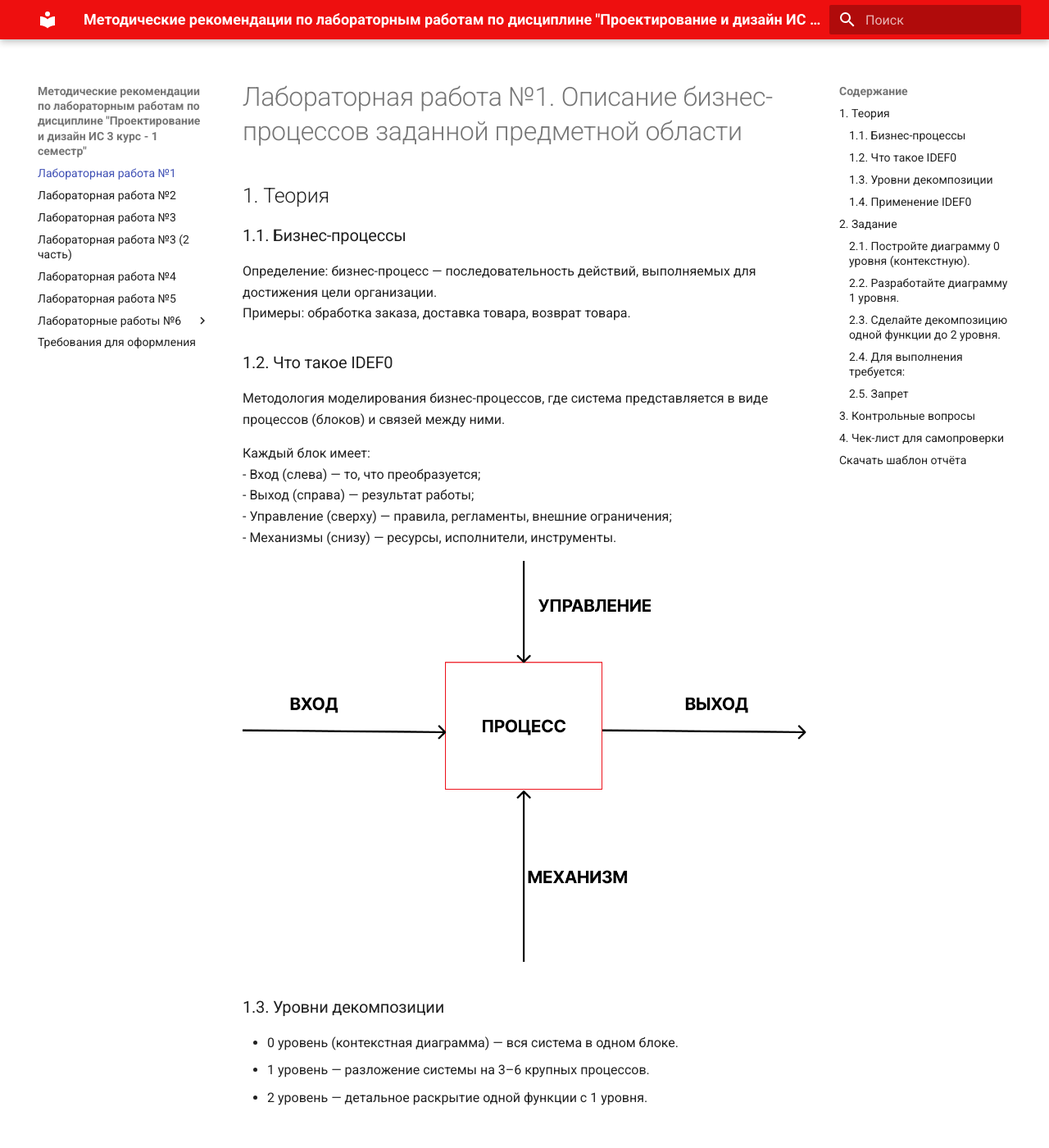
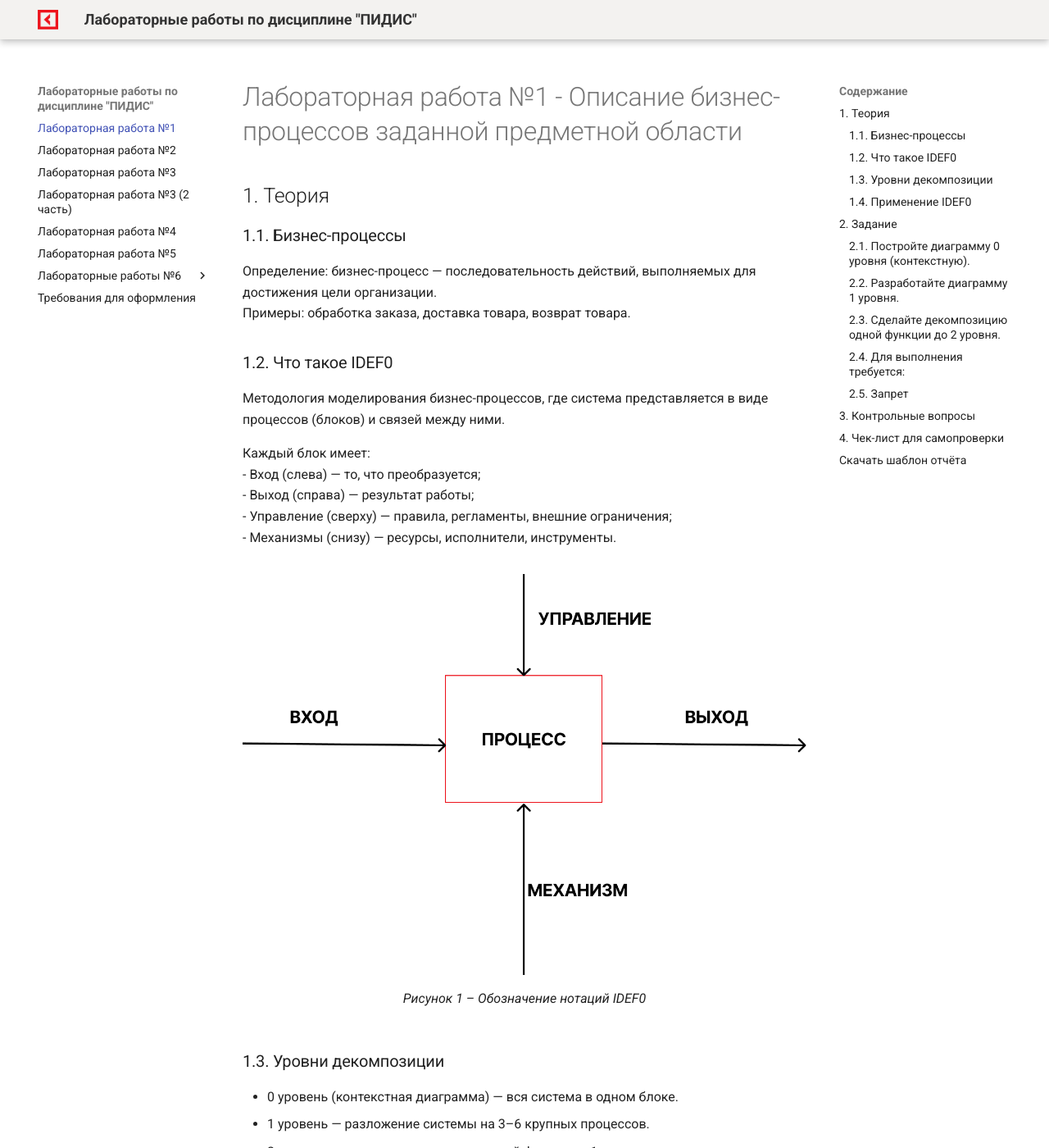
Before and after one commit to OlgaKraven/DKIP.PM.05.MDK.01-PIDIS.01, an MkDocs documentation site: the page built from docs/index.md, in a window 1280 px wide and 1400 px high. Shown: the whole window at 82% size. Built offline with MkDocs 1.6.1 and Material for MkDocs 9.7.7, drawn with Linux system fonts in a browser that asks for light colours; some of the changed text lies outside the part shown.

Commit message:
fix: добавление лого, модификация стиля

```diff
--- a/docs/index.md
+++ b/docs/index.md
@@ -1,4 +1,4 @@
-# Лабораторная работа №1. Описание бизнес-процессов заданной предметной области
+# Лабораторная работа №1 -  Описание бизнес-процессов заданной предметной области
 
 ##  1. Теория
 
@@ -15,14 +15,20 @@
 - Управление (сверху) — правила, регламенты, внешние ограничения;
 - Механизмы (снизу) — ресурсы, исполнители, инструменты.
 
-![IDEF0](assets/image/1.png){ loading=lazy }
+![IDEF0](assets/image/1.png)
+/// caption
+Рисунок 1 – Обозначение нотаций IDEF0
+///
 
 ### 1.3. Уровни декомпозиции
 - 0 уровень (контекстная диаграмма) — вся система в одном блоке.
 - 1 уровень — разложение системы на 3–6 крупных процессов.
 - 2 уровень — детальное раскрытие одной функции с 1 уровня.
 
-![Декомпозиция](assets/image/2.png){ loading=lazy }
+![Декомпозиция](assets/image/2.png)
+/// caption
+Рисунок 2 – Декомпозиция IDEF0
+///
 ### 1.4. Применение IDEF0
 - Для понимания структуры работы организации,
 - Для выявления процессов и их взаимодействия,
--- a/docs/stylesheets/extra.css
+++ b/docs/stylesheets/extra.css
@@ -1,5 +1,9 @@
 :root  > * {
-  --md-primary-fg-color:        #EE0F0F;
+  --md-primary-fg-color:        #f3f2f0;
   --md-primary-fg-color--light: #ECB7B7;
   --md-primary-fg-color--dark:  #90030C;
+
 }
+.md-header__topic {
+  color: #333;
+}
--- a/mkdocs.yml
+++ b/mkdocs.yml
@@ -1,7 +1,9 @@
-site_name: Методические рекомендации по лабораторным работам по дисциплине "Проектирование и дизайн ИС 3 курс - 1 семестр"
+site_name: Лабораторные работы по дисциплине "ПИДИС"
 
 theme:
   name: material
+  logo: assets/image/logo.png
+  favicon: assets/image/logo.png
   language: ru
   features:
     - content.code.copy     # кнопка "копировать"
@@ -9,6 +11,8 @@
     - navigation.top        # "наверх"
     - navigation.tracking   # подсветка активного пункта в правом TOC
     - toc.follow            # правый TOC следует за прокруткой
+plugins:
+- glightbox
 nav:
     - Лабораторная работа №1: index.md
     - Лабораторная работа №2: 2.md
@@ -31,8 +35,9 @@
   - attr_list
   - pymdownx.highlight
   - pymdownx.details
-  - pymdownx.emoji
   - pymdownx.tasklist
+  - md_in_html
+  - pymdownx.blocks.caption
   - pymdownx.superfences:
         custom_fences:
           - name: mermaid
```
Also changed, not shown: docs/assets/image/logo.png (added), 3 other files.
